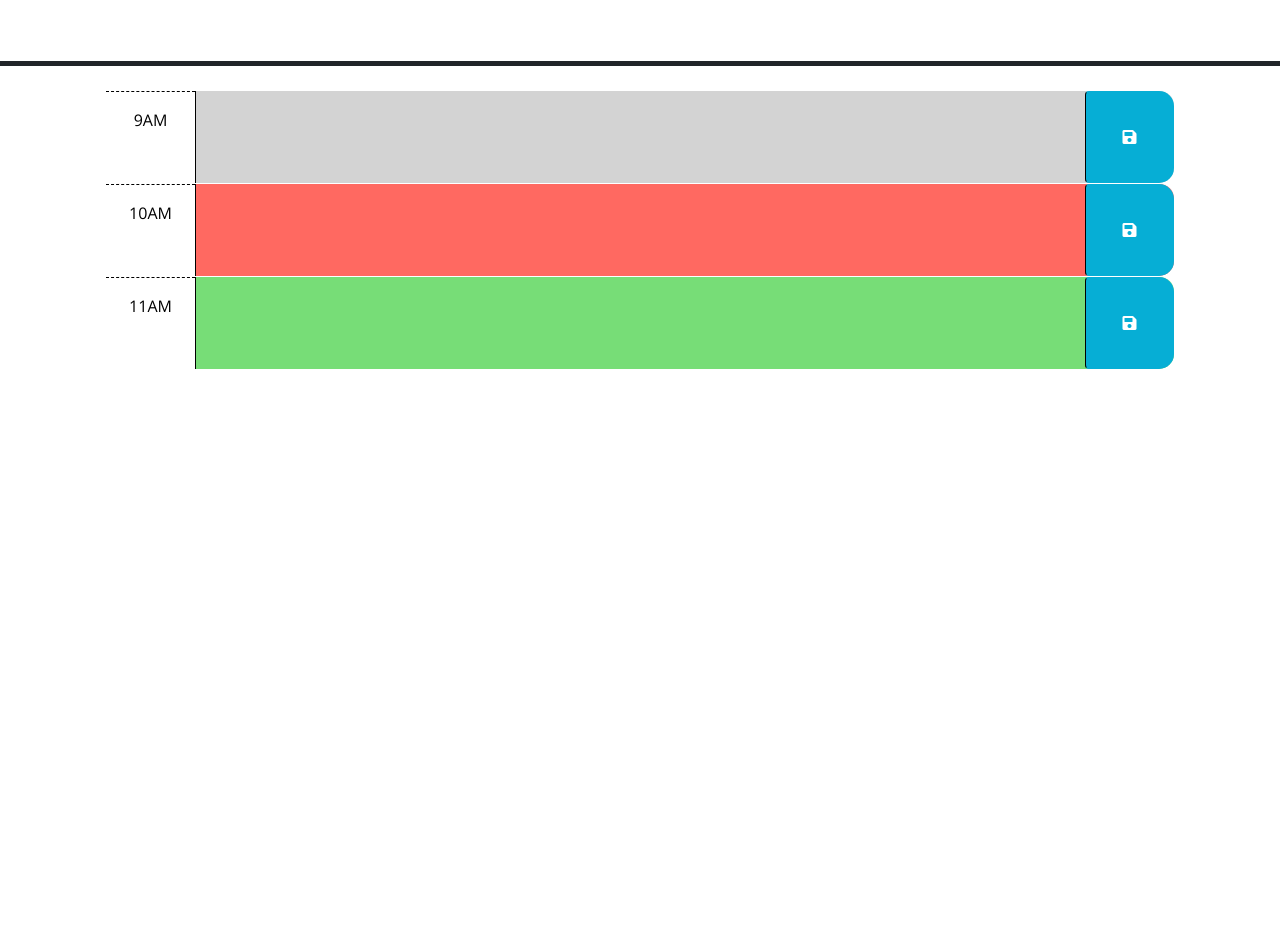
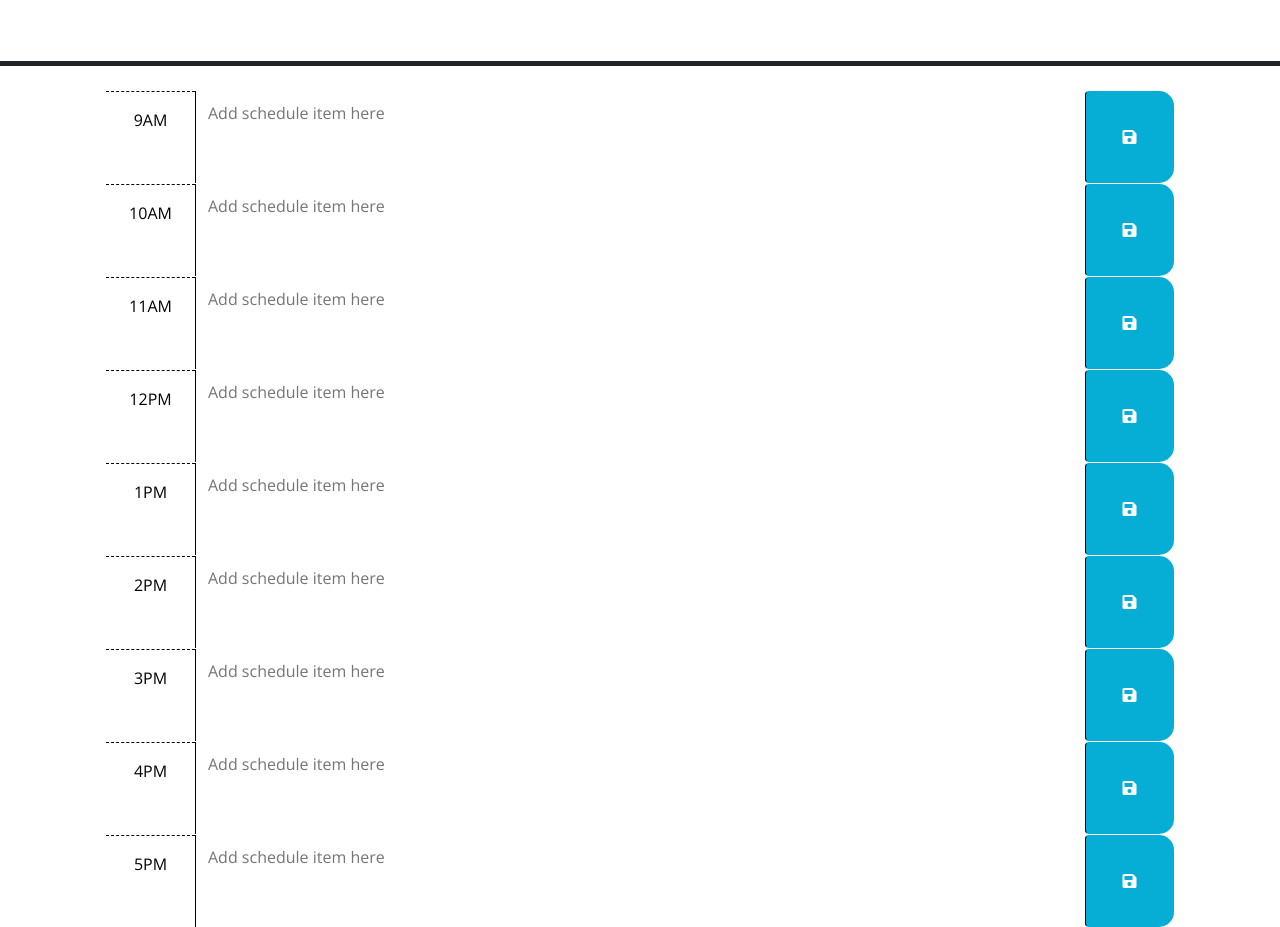
Before and after one commit to Yung-Shin/week5, a plain HTML site: page Develop/index.html in a window 1280 px wide. Shown: the part 166-1093 px from the top of the page. Before the commit the page ends 800 px from the top, so only its background shows below. Drawn offline with nearby package versions, Linux system fonts and the light colour scheme.

Commit message:
updated HTML

```diff
--- a/Develop/index.html
+++ b/Develop/index.html
@@ -39,32 +39,81 @@
         code is implemented.
         -->
 
-      <!-- Example of a past time block. The "past" class adds a gray background color. -->
-      <div id="hour-9" class="row time-block past">
-        <div class="col-2 col-md-1 hour text-center py-3">9AM</div>
-        <textarea class="col-8 col-md-10 description" rows="3"> </textarea>
-        <button class="btn saveBtn col-2 col-md-1" aria-label="save">
+
+
+
+      <div id="hour-09" class="row time-block">
+        <div class="col-md-1 hour text-center py-3">9AM</div>
+        <textarea class="col-md-10 description" rows="3" placeholder="Add schedule item here"></textarea>
+        <button class="btn saveBtn col-md-1" aria-label="save">
+        <i class="fas fa-save" aria-hidden="true"></i>
+        </button>
+      </div>
+
+      <div id="hour-10" class="row time-block">
+        <div class="col-md-1 hour text-center py-3">10AM</div>
+        <textarea class="col-md-10 description" rows="3" placeholder="Add schedule item here"></textarea>
+        <button class="btn saveBtn col-md-1" aria-label="save">
+        <i class="fas fa-save" aria-hidden="true"></i>
+        </button>
+      </div>
+
+      <div id="hour-11" class="row time-block">
+        <div class="col-md-1 hour text-center py-3">11AM</div>
+        <textarea class="col-md-10 description" rows="3" placeholder="Add schedule item here"></textarea>
+        <button class="btn saveBtn col-md-1" aria-label="save">
+        <i class="fas fa-save" aria-hidden="true"></i>
+        </button>
+      </div>
+
+      <div id="hour-12" class="row time-block">
+        <div class="col-md-1 hour text-center py-3">12PM</div>
+        <textarea class="col-md-10 description" rows="3" placeholder="Add schedule item here"></textarea>
+        <button class="btn saveBtn col-md-1" aria-label="save">
+        <i class="fas fa-save" aria-hidden="true"></i>
+        </button>
+      </div>
+
+      <div id="hour-13" class="row time-block">
+        <div class="col-md-1 hour text-center py-3">1PM</div>
+        <textarea class="col-md-10 description" rows="3" placeholder="Add schedule item here"></textarea>
+        <button class="btn saveBtn col-md-1" aria-label="save">
           <i class="fas fa-save" aria-hidden="true"></i>
         </button>
       </div>
 
-      <!-- Example of a a present time block. The "present" class adds a red background color. -->
-      <div id="hour-10" class="row time-block present">
-        <div class="col-2 col-md-1 hour text-center py-3">10AM</div>
-        <textarea class="col-8 col-md-10 description" rows="3"> </textarea>
-        <button class="btn saveBtn col-2 col-md-1" aria-label="save">
-          <i class="fas fa-save" aria-hidden="true"></i>
+      <div id="hour-14" class="row time-block">
+        <div class="col-md-1 hour text-center py-3">2PM</div>
+        <textarea class="col-md-10 description" rows="3" placeholder="Add schedule item here"></textarea>
+        <button class="btn saveBtn col-md-1" aria-label="save">
+        <i class="fas fa-save" aria-hidden="true"></i>
         </button>
       </div>
 
-      <!-- Example of a future time block. The "future" class adds a green background color. -->
-      <div id="hour-11" class="row time-block future">
-        <div class="col-2 col-md-1 hour text-center py-3">11AM</div>
-        <textarea class="col-8 col-md-10 description" rows="3"> </textarea>
-        <button class="btn saveBtn col-2 col-md-1" aria-label="save">
-          <i class="fas fa-save" aria-hidden="true"></i>
+      <div id="hour-15" class="row time-block">
+        <div class="col-md-1 hour text-center py-3">3PM</div>
+        <textarea class="col-md-10 description" rows="3" placeholder="Add schedule item here"></textarea>
+        <button class="btn saveBtn col-md-1" aria-label="save">
+        <i class="fas fa-save" aria-hidden="true"></i>
         </button>
       </div>
+
+      <div id="hour-16" class="row time-block">
+        <div class="col-md-1 hour text-center py-3">4PM</div>
+        <textarea class="col-md-10 description" rows="3" placeholder="Add schedule item here"></textarea>
+        <button class="btn saveBtn col-md-1" aria-label="save">
+        <i class="fas fa-save" aria-hidden="true"></i>
+        </button>
+      </div>
+
+      <div id="hour-17" class="row time-block">
+        <div class="col-md-1 hour text-center py-3">5PM</div>
+        <textarea class="col-md-10 description" rows="3" placeholder="Add schedule item here"></textarea>
+        <button class="btn saveBtn col-md-1" aria-label="save">
+        <i class="fas fa-save" aria-hidden="true"></i>
+        </button>
+      </div>
+    </div>
 
     <script src="https://code.jquery.com/jquery-3.4.1.min.js"></script>
     <script
```
